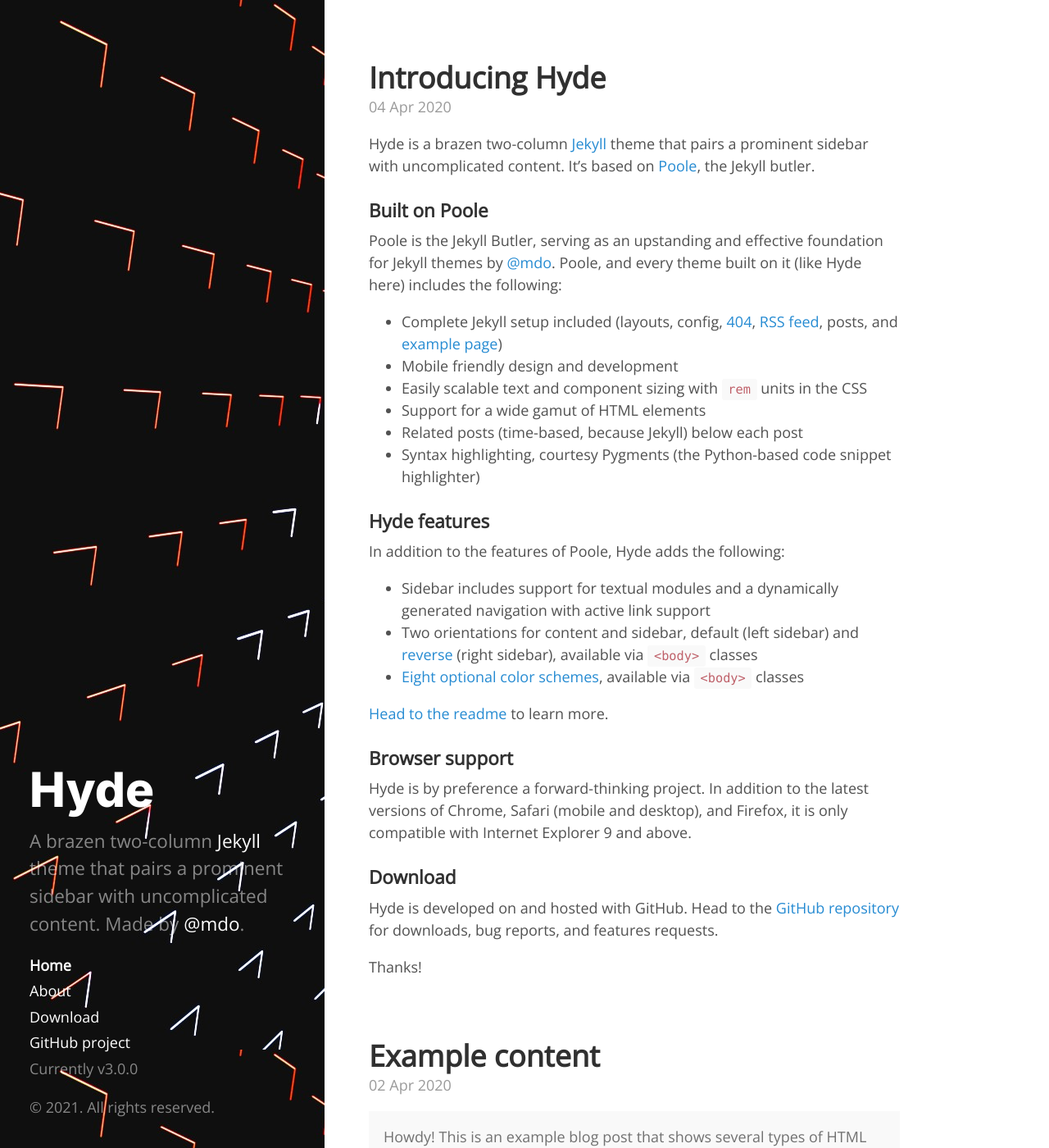
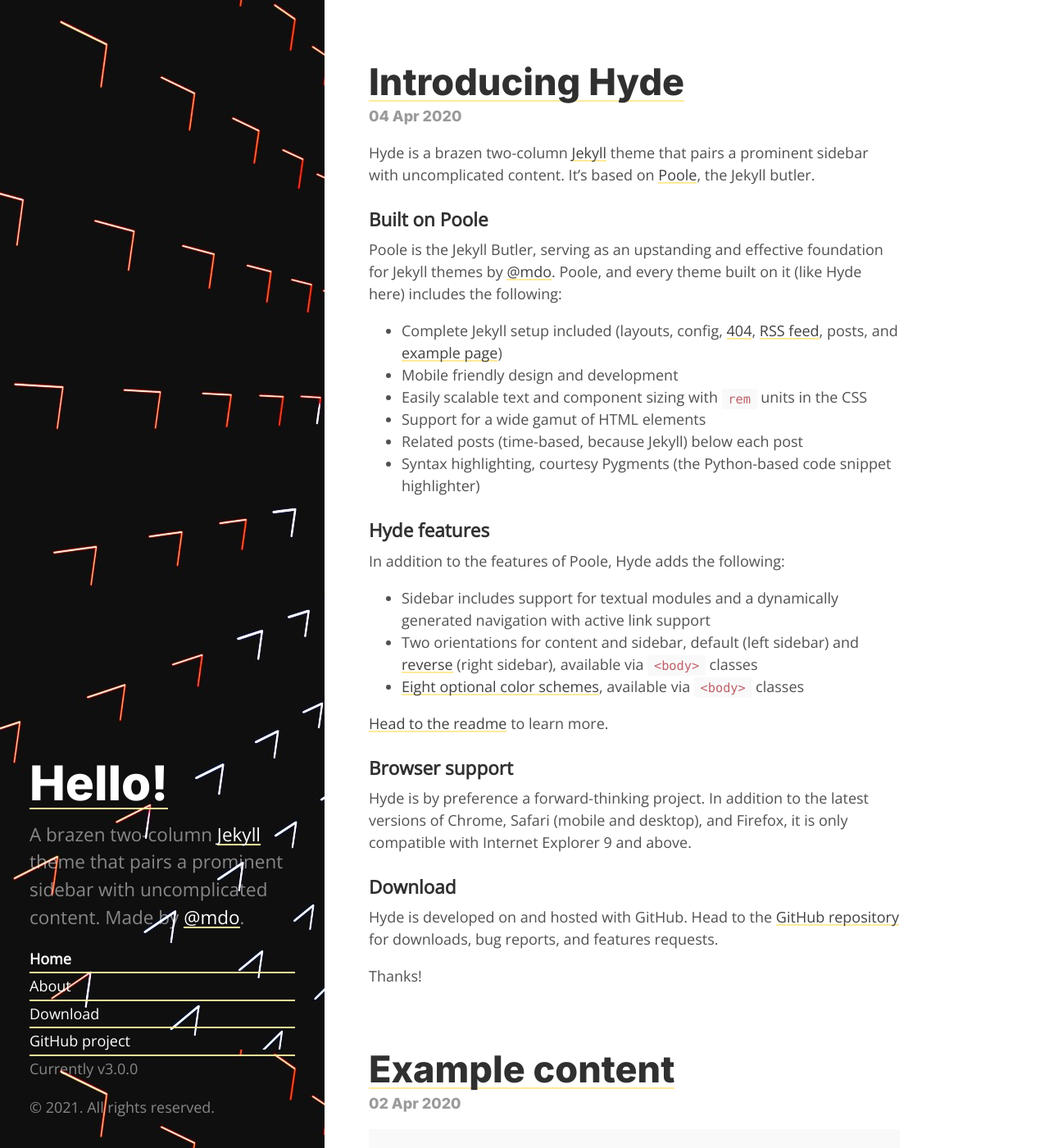
Before and after one commit to manddar/HydeIt, a Jekyll site: the page built from index.html, in a window 1280 px wide and 1400 px high. Shown: the whole window at 82% size. Built offline with Jekyll 4.4.1, drawn with Linux system fonts in a browser that asks for light colours; the list of posts is cut into pages by our own code.

Commit message:
Anchor and Heading style / font change

```diff
--- a/_config.yml
+++ b/_config.yml
@@ -1,5 +1,5 @@
 # Setup
-title:            Hyde
+title:            Hello!
 tagline:          'A Jekyll theme'
 description:      'A brazen two-column <a href="https://jekyllrb.com" target="_blank">Jekyll</a> theme that pairs a prominent sidebar with uncomplicated content. Made by <a href="https://twitter.com/mdo" target="_blank">@mdo</a>.'
 url:              https://mandar-me.vercel.app
--- a/public/css/hyde.css
+++ b/public/css/hyde.css
@@ -49,6 +49,26 @@
   html {
     font-size: 18px;
   }
+}
+
+a {
+  /* font-weight: bold;
+  text-decoration: none; */
+
+  line-height: 1em;
+  display: inline-block;
+  color: #414042;
+  text-decoration: none;
+  border-bottom: solid 2px #feea99;
+  padding: 0;
+}
+a strong {
+  color: inherit;
+}
+/* `:focus` is linked to `:hover` for basic accessibility */
+a:hover,
+a:focus {
+  text-decoration: underline;
 }
 
 
@@ -132,6 +152,15 @@
 .content {
   padding-top:    4rem;
   padding-bottom: 4rem;
+}
+
+.page-title, .post-title, .post-title a {
+  font-family: 'Inter', sans-serif;
+  font-size: 2.5rem;
+}
+
+.post-date {
+  font-family: 'Inter', sans-serif;
 }
 
 @media (min-width: 48em) {
```
